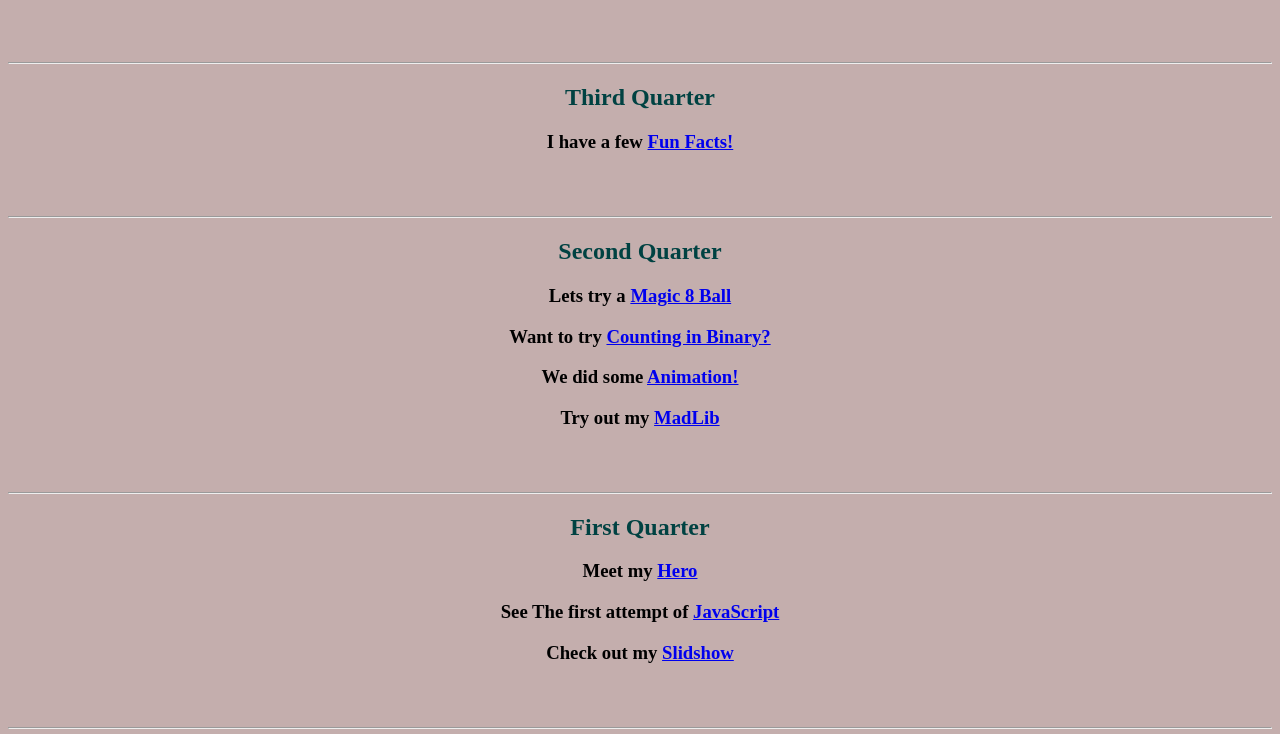
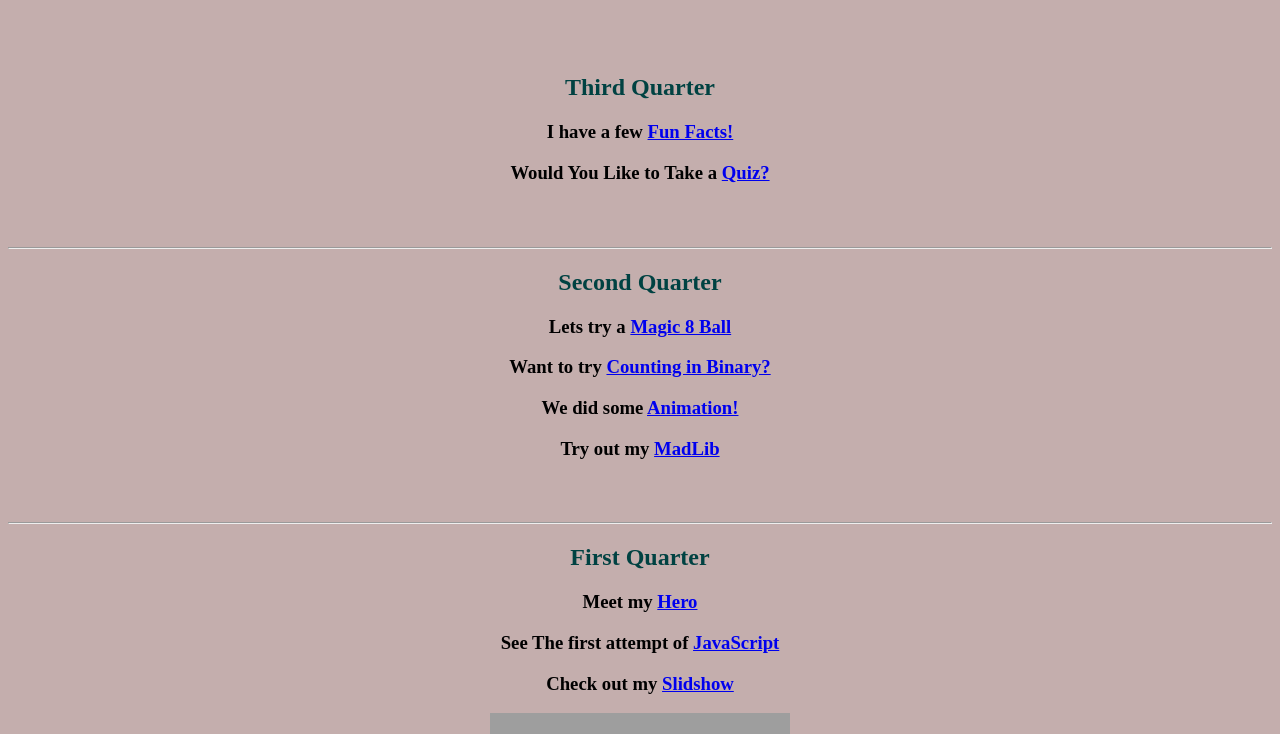
Before and after one commit to p3campo22/myWebSite, a plain HTML site: page index.html in a window 1280 px wide. Shown: the part 48-782 px from the top of the page. Drawn offline with Linux system fonts and the light colour scheme; grey boxes are pictures that could not be loaded.

Commit message:
Add files via upload

```diff
--- a/index.html
+++ b/index.html
@@ -12,12 +12,13 @@
 
 <br/>
 <br/>
-<hr/>
+
 
 
 <h2> Third Quarter </h2>
 </font>
 <h3> I have a few <a href="funfacts.html">Fun Facts!</a> </h3>
+<h3> Would You Like to Take a <a href="quiz.html">Quiz?</a> </h3>
 
 
 <br/>
@@ -47,9 +48,7 @@
 <h3> See The first attempt of  <a href="JSTester.html">JavaScript</a> </h3>
 <h3> Check out my <a href="slideshow.html"> Slidshow</a> </h3>
 
-<br/>
-<br/>
-<hr/>
+
 
 
 <img src="https://external-content.duckduckgo.com/iu/?u=https%3A%2F%2Fmedia1.tenor.com%2Fimages%2Fa7ade358df79ace0a2c038524215bac6%2Ftenor.gif%3Fitemid%3D14340727&f=1&nofb=1"
```
